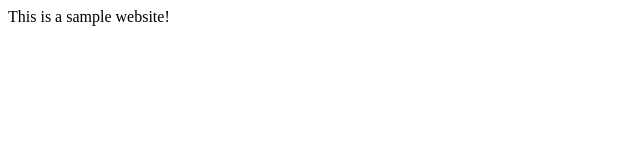
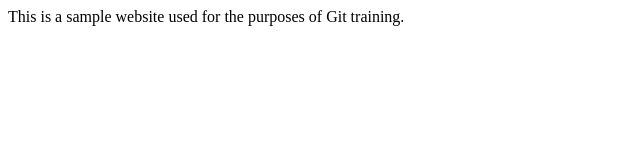
Before and after one commit to araujoj/JanTraining, a plain HTML site: page HelloWorld.html in a window 1280 px wide. Shown: the whole page, without its empty margins (0-640 px from the left). Drawn offline with Linux system fonts and the light colour scheme.

Commit message:
Made html title more descriptive

```diff
--- a/HelloWorld.html
+++ b/HelloWorld.html
@@ -1,8 +1,8 @@
 <html>
 	<head>
-		<title>Hi there.</title>
+		<title>Git Demo</title>
 	</head>
 	<body>
-		<p>This is a sample website!</p>
+		<p>This is a sample website used for the purposes of Git training.</p>
 	</body>
 </html>
```
